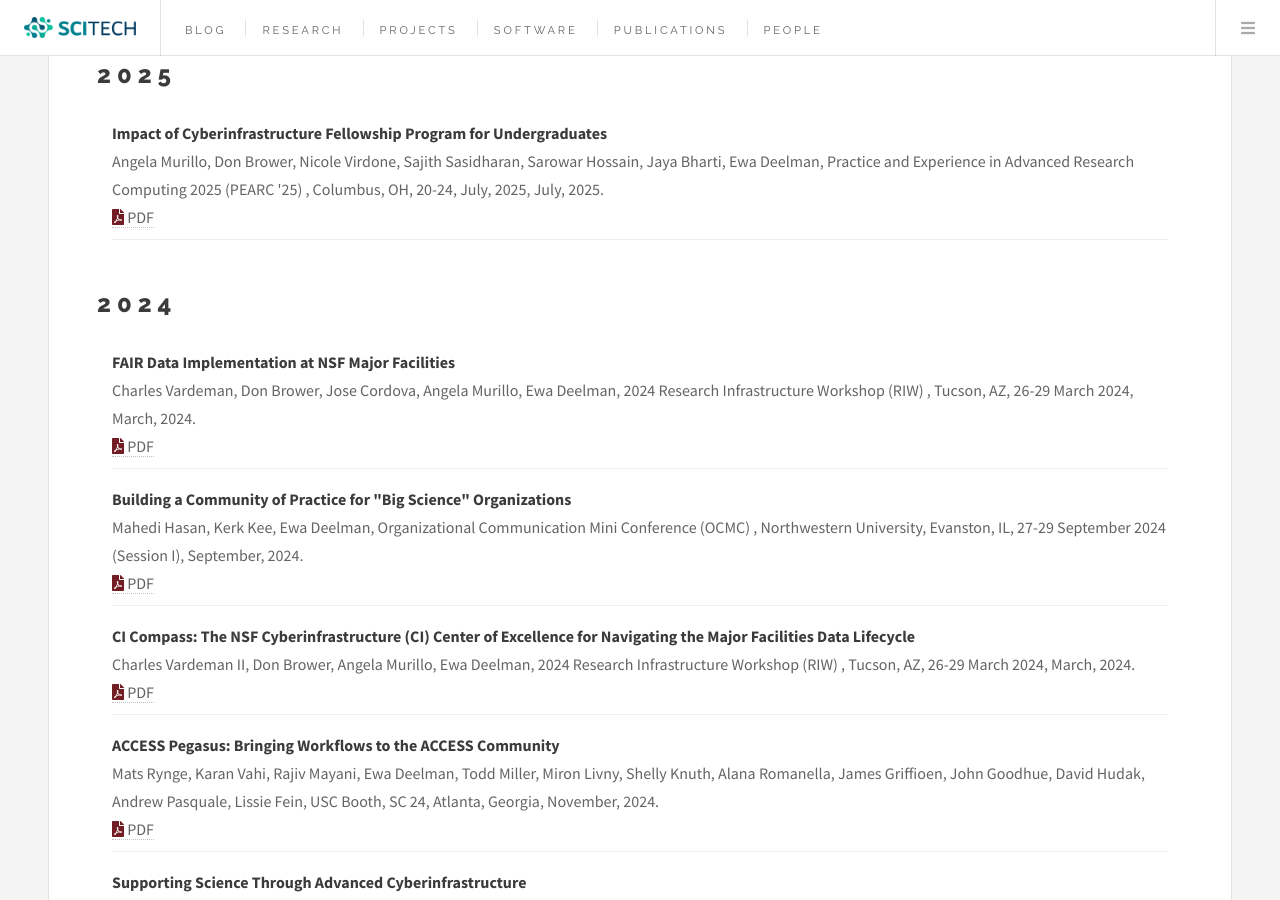
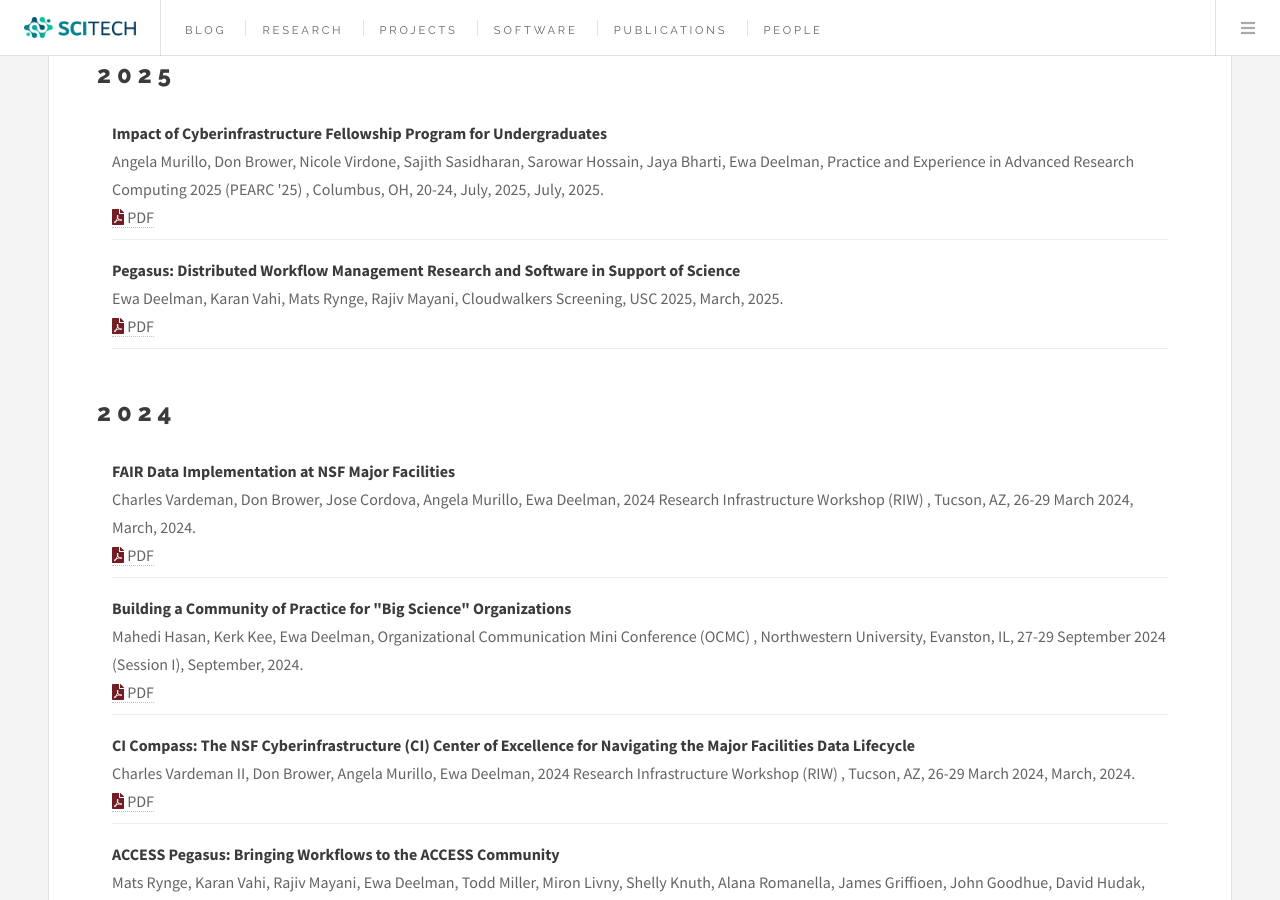
Before and after one commit to scitech-isi/scitech-isi.github.io, a Jekyll site: the page built from _publications/posters.html, in a window 1280 px wide and 900 px high, scrolled down 616 px. Built offline with Jekyll 4.4.1, drawn with Linux system fonts in a browser that asks for light colours.

Commit message:
added back the cloudwalkers pegasus poster.

```diff
--- a/_data/posters.yml
+++ b/_data/posters.yml
@@ -4,6 +4,14 @@
   month: July
   year: 2025
   file: PEARC25_CICF.pdf
+
+- title: "Pegasus: Distributed Workflow Management Research and Software in Support of Science"
+  author: Ewa Deelman, Karan Vahi, Mats Rynge, Rajiv Mayani
+  description: Cloudwalkers Screening, USC 2025
+  month: March
+  year: 2025
+  file: 2025-cloudwalkers-pegasus-final.pdf
+
 
 - title: "FAIR Data Implementation at NSF Major Facilities"
   author: Charles Vardeman, Don Brower, Jose Cordova, Angela Murillo, Ewa Deelman
```
